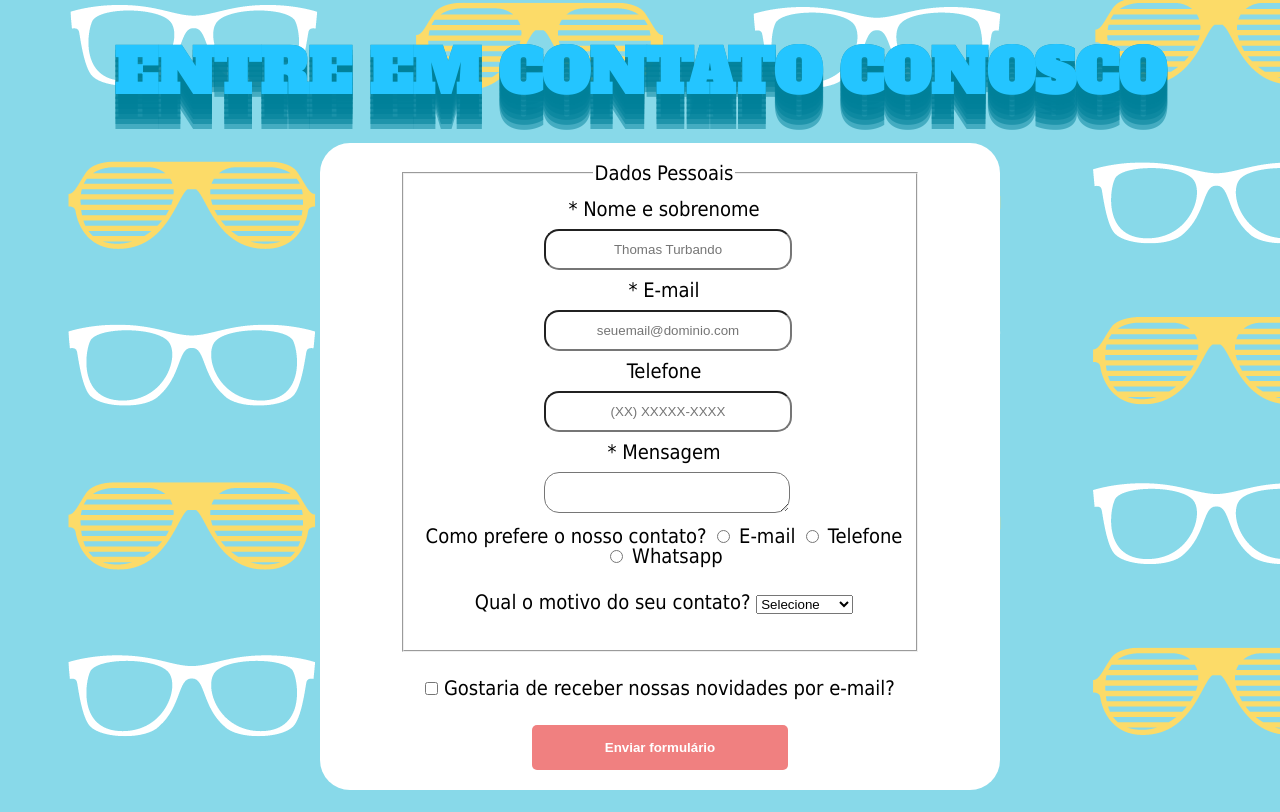
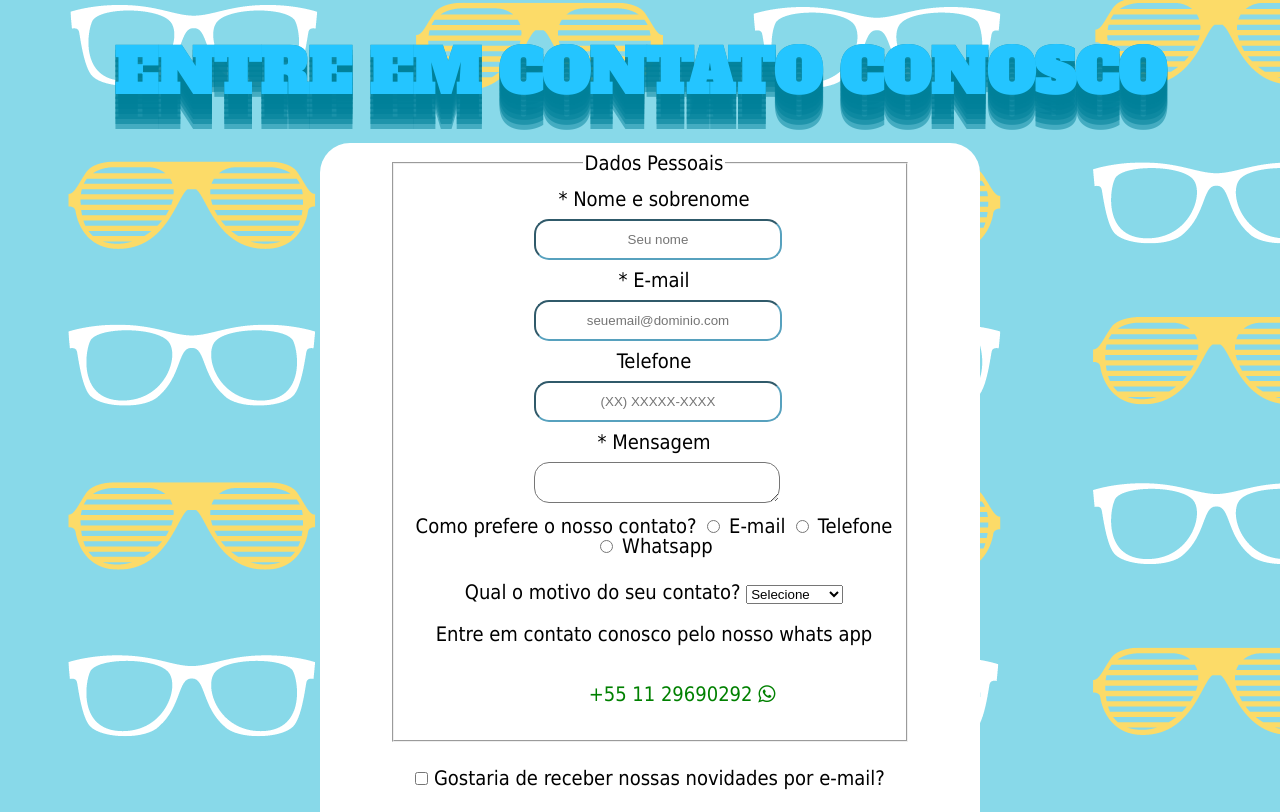
Before and after one commit to Maradonas/Galu3.0, a plain HTML site: page contato.html in a window 1280 px wide. Shown: the part 417-1229 px from the top of the page. Drawn offline with Linux system fonts and the light colour scheme.

Commit message:
Add files via upload

```diff
--- a/contato.html
+++ b/contato.html
@@ -10,6 +10,7 @@
     <meta http-equiv="X-UA-Compatible" content="IE=edge">
     <meta name="viewport" content="width=device-width, initial-scale=1.0">
     <link rel="stylesheet" href="estilo.css">
+    <link rel="stylesheet" href="https://maxcdn.bootstrapcdn.com/font-awesome/4.5.0/css/font-awesome.min.css">
     <title>Document</title>
 </head>
 <body>
@@ -38,7 +39,7 @@
 
         <legend>Dados Pessoais</legend>
         <label for="nomesobrenome">* Nome e sobrenome</label>
-        <input type="text" id="nomesobrenome" name="" class="input-padrao" required placeholder="Thomas Turbando">
+        <input type="text" id="nomesobrenome" name="" class="input-padrao" required placeholder="Seu nome">
 
         <label for="email">* E-mail</label>
         <input type="email" id="email" name="" class="input-padrao" required placeholder="seuemail@dominio.com">
@@ -57,6 +58,7 @@
 
         <br>
         <label for="horario">Qual o motivo do seu contato?
+
             <select>
                 <option>Selecione</option>
                 <option>Dúvida</option>
@@ -64,6 +66,8 @@
                 <option>Elogio</option>
                 <option>Reclamação</option>
             </select>
+            <p>Entre em contato conosco pelo nosso whats app</p>
+            <a class="whatsapp-link" href="https://wa.me/551129690292" target="_blank">+55 11 29690292 <i class="fa fa-whatsapp"></i></a>
         </label>
         <br>
     </fieldset>
--- a/estilo.css
+++ b/estilo.css
@@ -1,4 +1,5 @@
 @import url('https://fonts.googleapis.com/css?family=Alfa+Slab+One');
+
 
 ::-webkit-scrollbar {
     width: 20px;
@@ -500,12 +501,13 @@ form {
     width: 50%;
     display: flex;
     margin-left: 25%;
-    padding: 20px;
+    padding: 10px;
     border-radius: 30px;
     margin-top: 30px;
 
 }
-.TituloContato{
+
+.TituloContato {
 
 
     font-family: "Alfa Slab One", cursive;
@@ -517,7 +519,8 @@ form {
     text-shadow: rgba(0, 128, 153, 0.75) 0px 0px 0px, rgba(0, 128, 153, 0.71) 0px 5px 0px, rgba(0, 128, 153, 0.68) 0px 10px 0px, rgba(0, 128, 153, 0.64) 0px 15px 0px, rgba(0, 128, 153, 0.61) 0px 20px 0px, rgba(0, 128, 153, 0.57) 0px 25px 0px, rgba(0, 128, 153, 0.54) 0px 30px 0px, rgba(0, 128, 153, 0.5) 0px 35px 0px;
 
 }
-.contato_texto{
+
+.contato_texto {
 
     text-align: center;
 
@@ -525,7 +528,7 @@ form {
 
 }
 
-.contato-título{
+.contato-título {
 
     font-size: 30px;
 
@@ -534,29 +537,38 @@ form {
     color: red;
 
 }
-.input-padrao{
+
+.input-padrao {
     width: 50%;
-   margin-bottom:10px ;
+    margin-bottom: 10px;
     height: 35px;
     text-align: center;
     border-radius: 15px;
     margin-left: 25%;
 }
 
-.nomesobrenome{
+.nomesobrenome {
 
     text-align: center;
 }
 
-input{
+input {
 
     align-items: center;
 }
-form{
+input:hover{
+    border-color: #57a1be;
+}
+input:empty{
+    border-color: #57a1be;
+}
+form {
+
     margin-bottom: 30px;
 }
 
-form label, form legend{
+form label,
+form legend {
     text-align: center;
     display: block;
 
@@ -566,7 +578,7 @@ form label, form legend{
 
 }
 
-fieldset{
+fieldset {
 
     width: 75%;
 
@@ -576,13 +588,13 @@ fieldset{
 
 }
 
-.chk{
+.chk {
 
     margin: 20px 0;
 
 }
 
-.enviar{
+.enviar {
 
     width: 40%;
 
@@ -604,10 +616,27 @@ fieldset{
 
 }
 
-.enviar:hover{
+.enviar:hover {
 
     background: darkgoldenrod;
 
     transform: scale(1.2);
 
 }
+
+.whatsapp-link {
+    padding-left: 35%;
+    padding-bottom: 0%;
+    margin-bottom: 0%;
+    color: Green;
+}
+
+.whatsapp-link:active {
+    color: red;
+}
+
+
+
+.input-padrao ::placeholder {
+    color:#cbd0d5;
+    }
```
Also changed, not shown: index.html (+6 -1 lines). Lines whose indentation alone changed are shown as unchanged.
